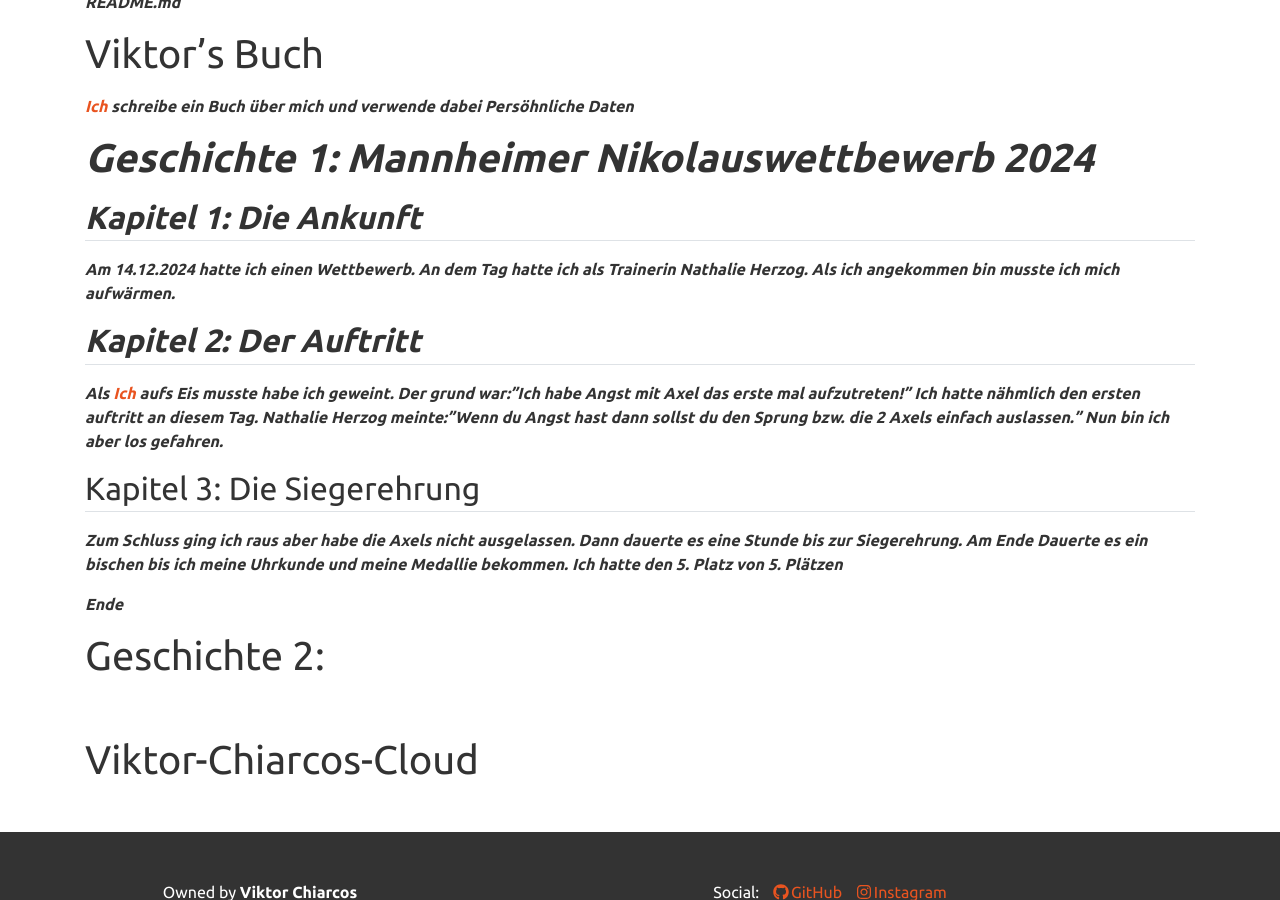
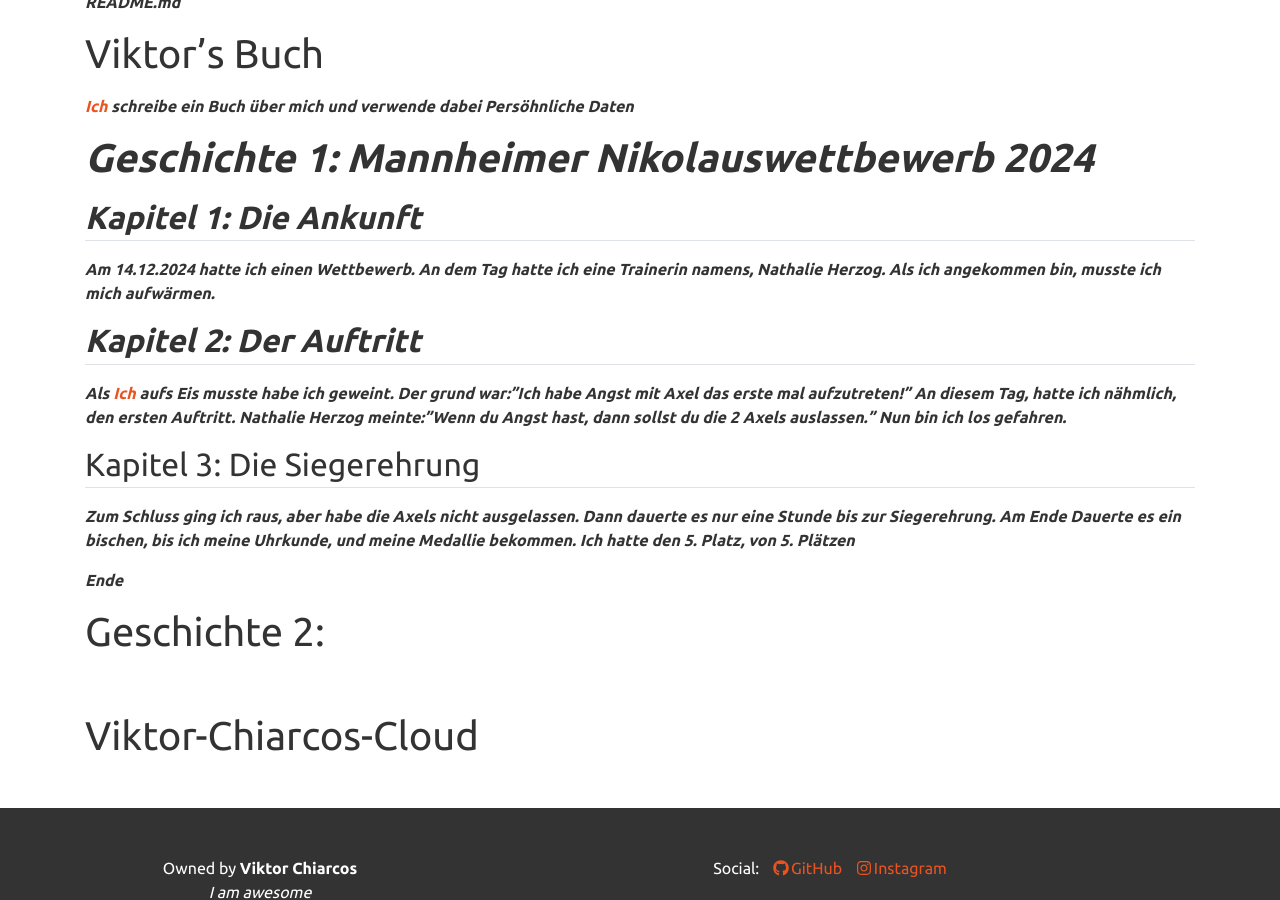
Before and after one commit to viktor-chiarcos/viktor-chiarcos.github.io, a Jekyll site: the page built from _pages/github/viktor-chiarcos.md, in a window 1280 px wide and 900 px high, scrolled down 1085 px. Built offline with Jekyll 4.4.1, drawn with Linux system fonts in a browser that asks for light colours.

Commit message:
Verbesserung nach rybkintimofey28@googlemail.com

```diff
--- a/_pages/github/viktor-chiarcos.md
+++ b/_pages/github/viktor-chiarcos.md
@@ -54,23 +54,23 @@
 ## ***Kapitel 1: Die Ankunft***
 
 ***Am 14.12.2024 hatte ich einen Wettbewerb.
-An dem Tag hatte ich als Trainerin Nathalie Herzog.
-Als ich angekommen bin musste ich mich aufwärmen.***
+An dem Tag hatte ich eine Trainerin namens, Nathalie Herzog.
+Als ich angekommen bin, musste ich mich aufwärmen.***
 
 ## ***Kapitel 2: Der Auftritt***
 
 ***Als [Ich](https://github.com/viktor-chiarcos) aufs Eis musste habe ich geweint.
 Der grund war:"Ich habe Angst mit Axel das erste mal aufzutreten!"
-Ich hatte nähmlich den ersten auftritt an diesem Tag.
-Nathalie Herzog meinte:"Wenn du Angst hast dann sollst du den Sprung bzw. die 2 Axels einfach auslassen."
-Nun bin ich aber los gefahren.***
+An diesem Tag, hatte ich nähmlich, den ersten Auftritt.
+Nathalie Herzog meinte:"Wenn du Angst hast, dann sollst du die 2 Axels auslassen."
+Nun bin ich los gefahren.***
 
 ## Kapitel 3: Die Siegerehrung
 
-***Zum Schluss ging ich raus aber habe die Axels nicht ausgelassen.
-Dann dauerte es eine Stunde bis zur Siegerehrung.
-Am Ende Dauerte es ein bischen bis ich meine Uhrkunde und meine Medallie bekommen.
-Ich hatte den 5. Platz von 5. Plätzen***
+***Zum Schluss ging ich raus, aber habe die Axels nicht ausgelassen.
+Dann dauerte es nur eine Stunde bis zur Siegerehrung.
+Am Ende Dauerte es ein bischen, bis ich meine Uhrkunde, und meine Medallie bekommen.
+Ich hatte den 5. Platz, von 5. Plätzen***
 
 ***Ende***
 
```
